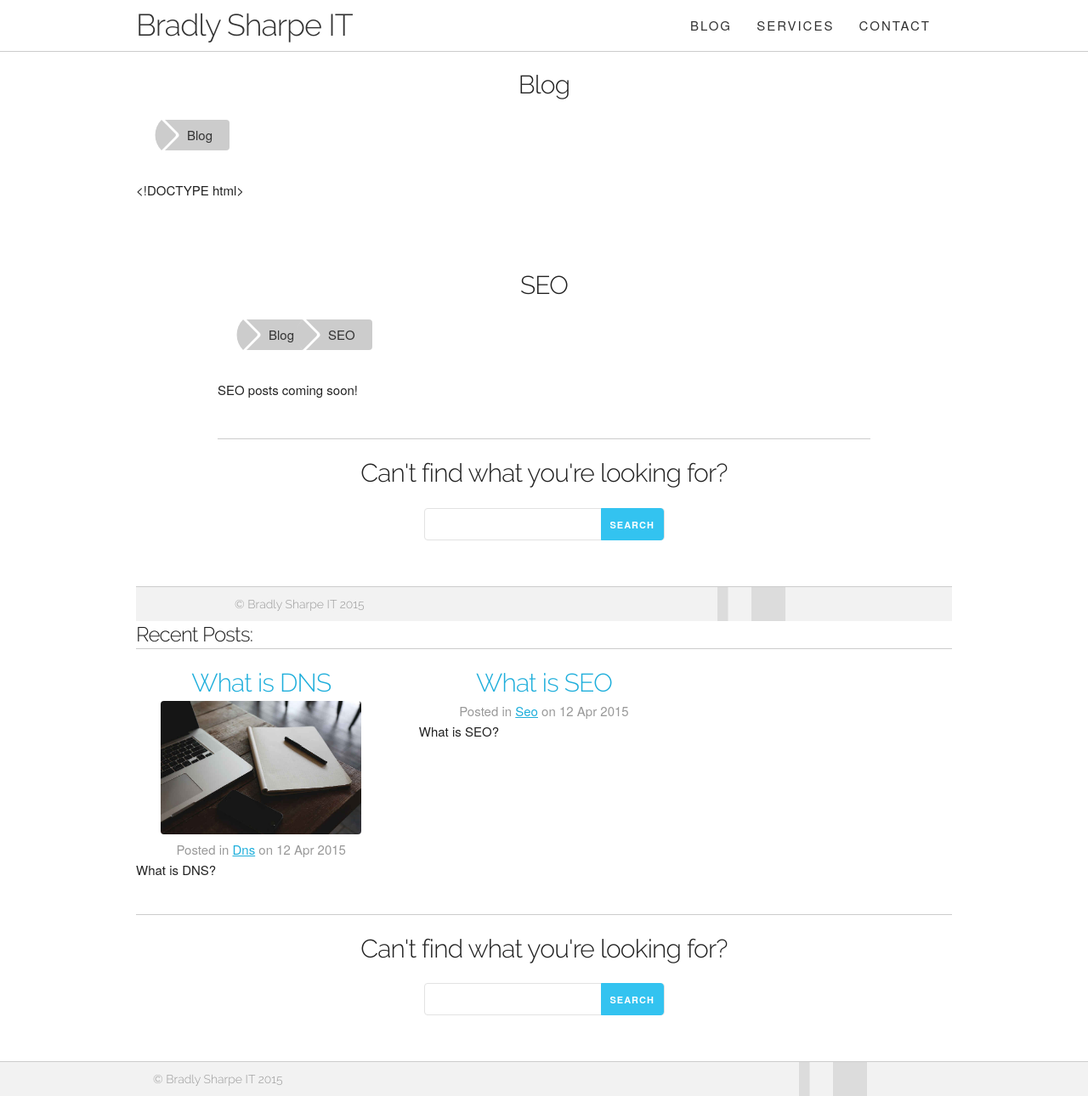
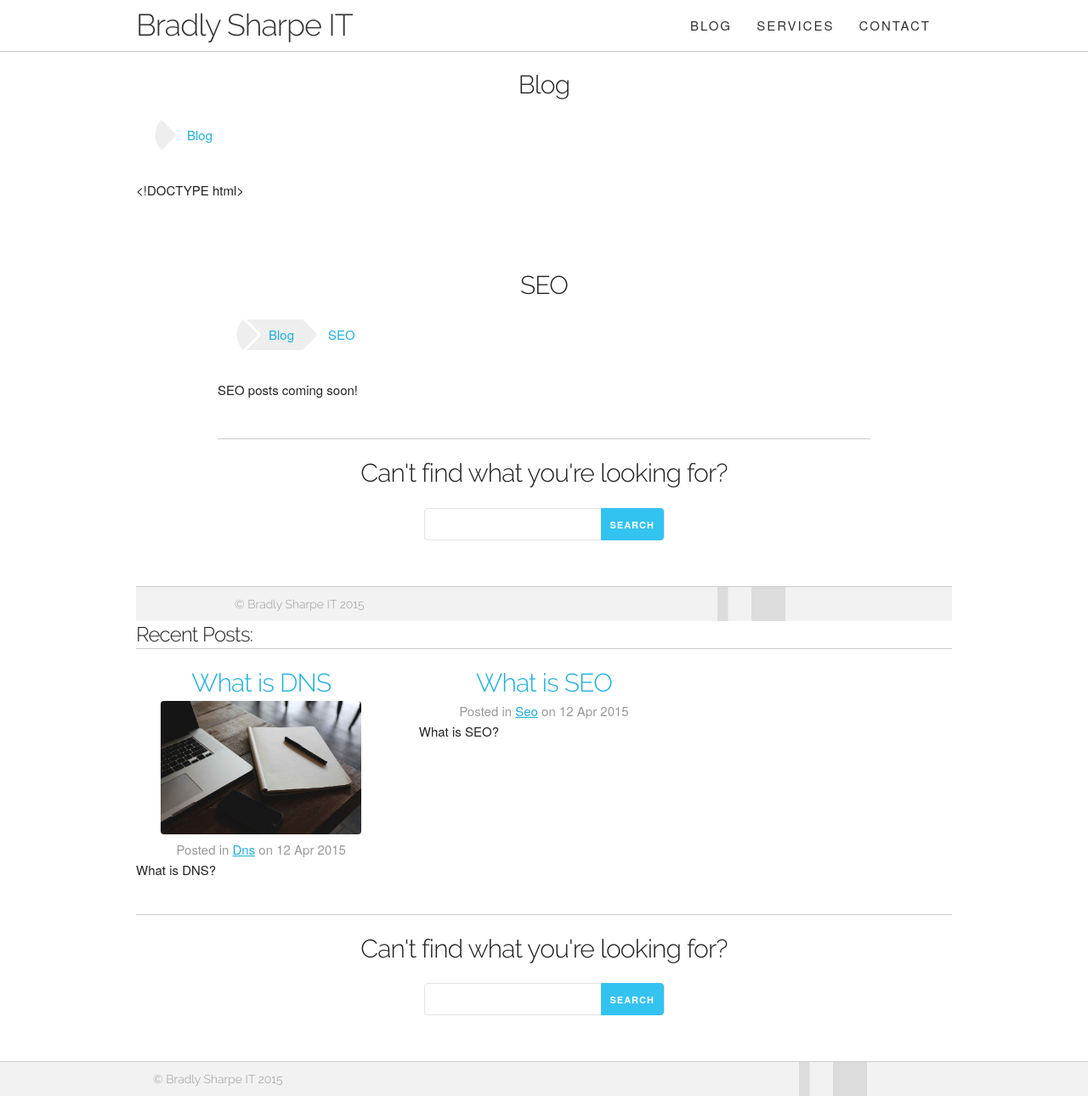
Before and after one commit to BradlySharpe/bradlysharpe.com.au, a Jekyll site: the page built from blog/index.md, in a window 1280 px wide and 1290 px high. Shown: the whole window at 85% size. Built offline with Jekyll 4.4.1, drawn with Linux system fonts in a browser that asks for light colours; grey boxes are pictures that could not be loaded.

Commit message:
Change color of breadcrumbs

```diff
--- a/_includes/critical.scss
+++ b/_includes/critical.scss
@@ -300,20 +300,18 @@ $menu-width: 32rem;
       display: block;
       float: left;
       line-height: 36px;
-      color: #333;
       padding: 0 10px 0 30px;
-      background: #CCC;
+      background: #eee;
       position: relative;
 
       &.active,
       &:hover {
-        background: #333;
-        color: #FFF;
+        background: #ccc;
       }
 
       &.active:after,
       &:hover:after {
-        background: #333;
+        background: #ccc;
       }
 
       &:after {
@@ -325,8 +323,8 @@ $menu-width: 32rem;
         height: 36px;
         transform: scale(0.707) rotate(45deg);
         z-index: 1;
-        background: #CCC;
-        box-shadow: 2px -2px 0 2px rgba(255, 255, 255, 1);
+        background: #eee;
+        box-shadow: 2px -2px 0 2px #fff;
         border-radius: 0 5px 0 50px;
       }
     }
@@ -343,6 +341,11 @@ $menu-width: 32rem;
     &:last-child a {
       border-radius: 0 4px 4px 0;
       padding-right: 20px;
+      background: transparent;
+
+      &:hover {
+        background: transparent;
+      }
     }
 
     &:last-child a:after {
```
